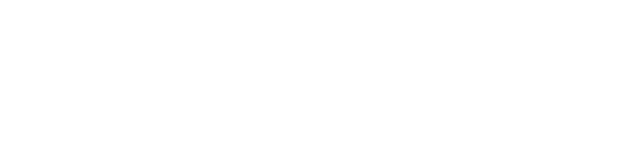
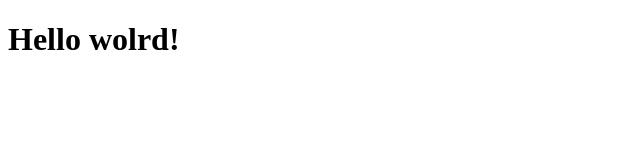
Before and after one commit to nordicbook/M2-to-do-list, a plain HTML site: page index.html in a window 1280 px wide. Shown: the whole page, without its empty margins (0-640 px from the left). Drawn offline with Linux system fonts and the light colour scheme.

Commit message:
added h1 tag

```diff
--- a/index.html
+++ b/index.html
@@ -7,6 +7,6 @@
     <title>Тест</title>
 </head>
 <body>
-
+    <h1>Hello wolrd!</h1>
 </body>
 </html>
```
